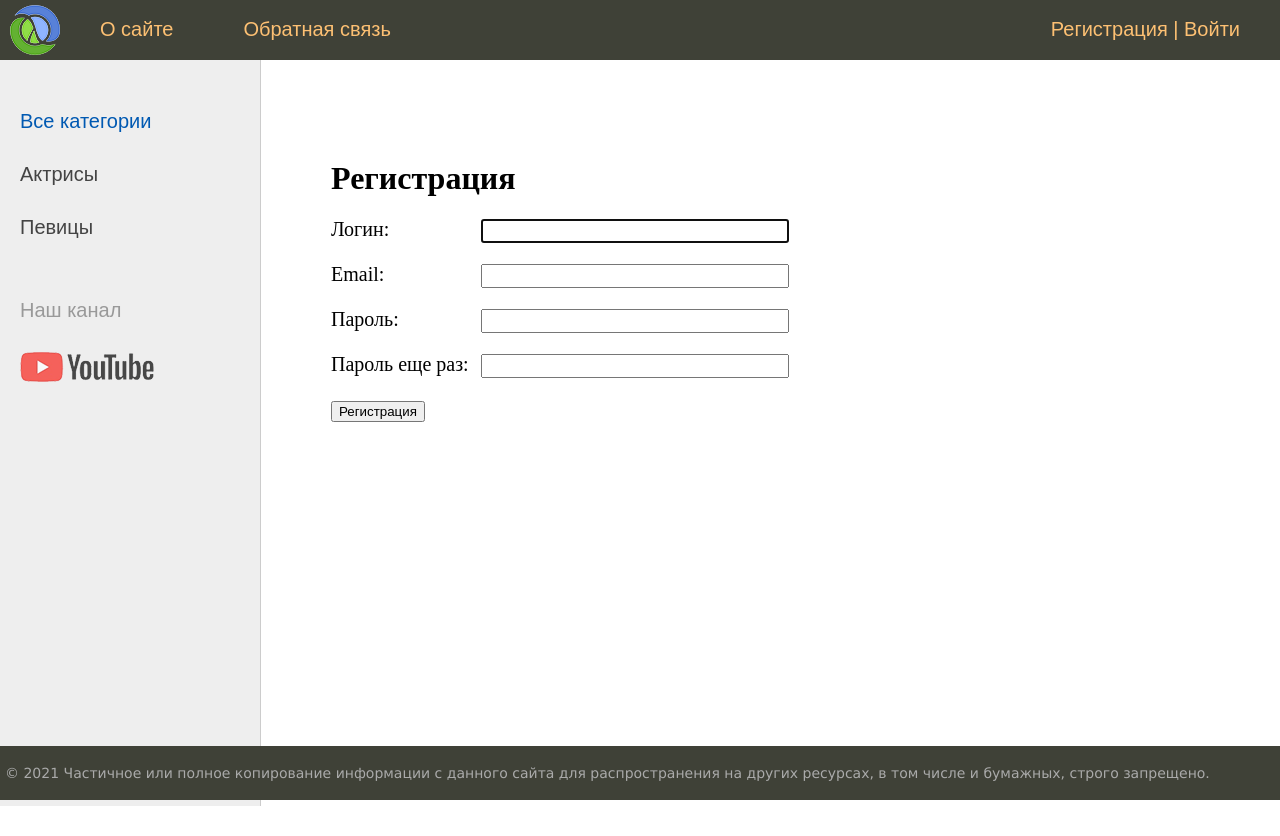
After one commit to aza72/pythonProject, a Django app: page /register/ in a window 1280 px wide. The commit adds this page. Run offline with Django 4.2, Linux system fonts and the light colour scheme; data comes from the database, SQL or seed files in the repository; both versions use the stored data as it was after the commit.

Commit message:
#lesson 19 100%

```diff
--- a/lc/forms.py
+++ b/lc/forms.py
@@ -1,4 +1,6 @@
 from django import forms
+from django.contrib.auth.forms import UserCreationForm
+from django.contrib.auth.models import User
 from django.core.exceptions import ValidationError
 
 from .models import *
@@ -22,3 +24,13 @@ class AddPostForm(forms.ModelForm):
             raise ValidationError ('Длина поля превышает 200 символов')
 
         return title
+
+
+class RegisterUserForm(UserCreationForm):
+    username = forms.CharField(label= 'Логин',widget=forms.TextInput(attrs={'class':'form-input'}))
+    email = forms.EmailField(label= 'Email', widget=forms.EmailInput(attrs={'class':'form-input'}))
+    password1 = forms.CharField(label= 'Пароль',widget=forms.PasswordInput(attrs={'class':'form-input'}))
+    password2 = forms.CharField(label='Пароль еще раз', widget=forms.PasswordInput(attrs={'class': 'form-input'}))
+    class Meta:
+        model=User
+        fields = ('username', 'email', 'password1', 'password2')
--- a/lc/templates/lc/base.html
+++ b/lc/templates/lc/base.html
@@ -17,12 +17,13 @@
 			<ul id="mainmenu" class="mainmenu">
 			<li class="logo"><a href="{% url 'home' %}"><div class="logo"></div></a></li>
 {% for m in menu %}
-	{% if not forloop.last %}
+
 			<li><a href="{% url m.url_name %}">{{m.title}}</a></li>
-	{% else %}
-			<li class="last"><a href="{% url m.url_name %}">{{m.title}}</a></li>
-	{% endif %}
+
+
+
 {% endfor %}
+				<li class="last"><a href="{% url 'register' %}">Регистрация</a> | <a href="{% url 'login' %}">Войти</a></li>
 			</ul>
 			<div class="clear"></div>
 		</div>
--- a/lc/templates/lc/login.html
+++ b/lc/templates/lc/login.html
@@ -2,5 +2,7 @@
 
 {% block content %}
 <h1>{{ title }}</h1>
-<p1> Информация Регистрация</p1>
+
+
+<h3>Регистрация прошла успешно!!!</h3>
 {% endblock %}
--- /dev/null
+++ b/lc/templates/lc/register.html
@@ -0,0 +1,15 @@
+{% extends 'lc/base.html' %}
+
+{% block content %}
+<h1>{{ title }}</h1>
+
+
+<form method="post">
+    {% csrf_token %}
+    {% for f in form %}
+<p><label class="form-label" for="{{ f.id_for_label }}">{{f.label}}: </label>{{ f }}</p>
+<div class="form-error">{{ f.errors }}</div>
+{% endfor %}
+     <button type="submit">Регистрация</button>
+</form>
+{% endblock %}
--- a/lc/urls.py
+++ b/lc/urls.py
@@ -1,5 +1,10 @@
 from django.urls import path, re_path
 from .views import *
+
+
+
+
+
 urlpatterns = [
     #path('admin/', admin.site.urls),
     #path('lc/', include('lc.urls')),
@@ -9,6 +14,7 @@ urlpatterns = [
     path('add_page/', add_page.as_view(), name='add_page'),
     path('contact/', contact, name='contact'),
     path('login/', login, name='login'),
+    path('register/', RegisterUser.as_view(), name='register'),
     path('showpost/<slug:postslug>/', showpost.as_view(), name='showpost'),
     path('showcat/<slug:catslug>/', lcCategory.as_view(), name='showcat')
 
--- a/lc/utils.py
+++ b/lc/utils.py
@@ -6,7 +6,7 @@ from .models import *
 menu =[{'title': 'О сайте', 'url_name': 'about'},
        {'title':'Добавить статью','url_name': 'add_page'},
        {'title':'Обратная связь', 'url_name': 'contact'},
-       {'title':'Войти','url_name': 'login'}
+       # {'title':'Войти','url_name': 'login'}
        ]
 
 class DataMixin:
--- a/lc/views.py
+++ b/lc/views.py
@@ -1,3 +1,4 @@
+
 from django.core.paginator import Paginator
 from django.shortcuts import render, redirect, get_object_or_404
 from django.http import HttpResponse, HttpResponseNotFound, Http404
@@ -144,6 +145,18 @@ class lcCategory(DataMixin, ListView):
 
 
 
+
+class RegisterUser(DataMixin,CreateView):
+
+    form_class = RegisterUserForm
+    template_name = 'lc/register.html'
+    success_url = reverse_lazy('login')
+
+    def get_context_data(self, *, object_list=None, **kwargs):
+        context = super().get_context_data(**kwargs)
+        c_def = self.get_user_context(title='Регистрация')
+        return context | c_def
+
 def mainpage (request):
     return HttpResponse('<H1>Глав </h1> ')
 
```
Also changed, not shown: db.sqlite3.
